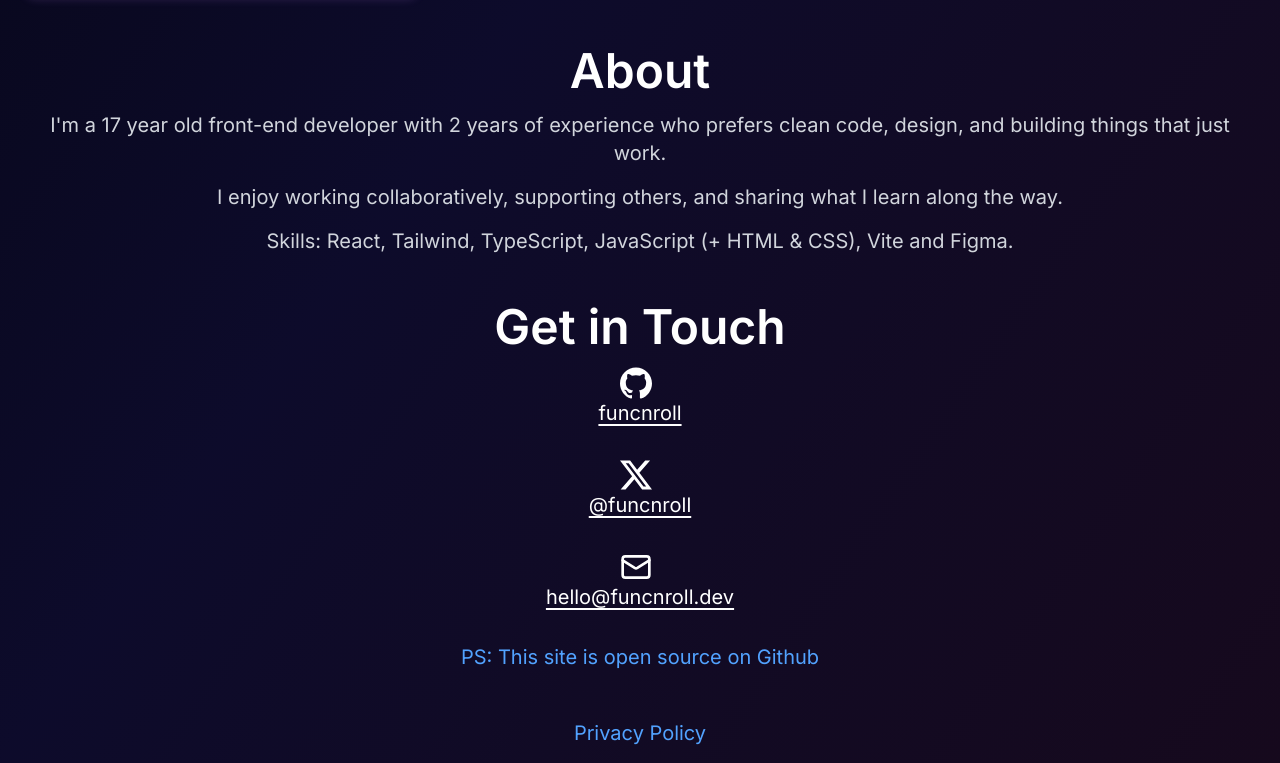
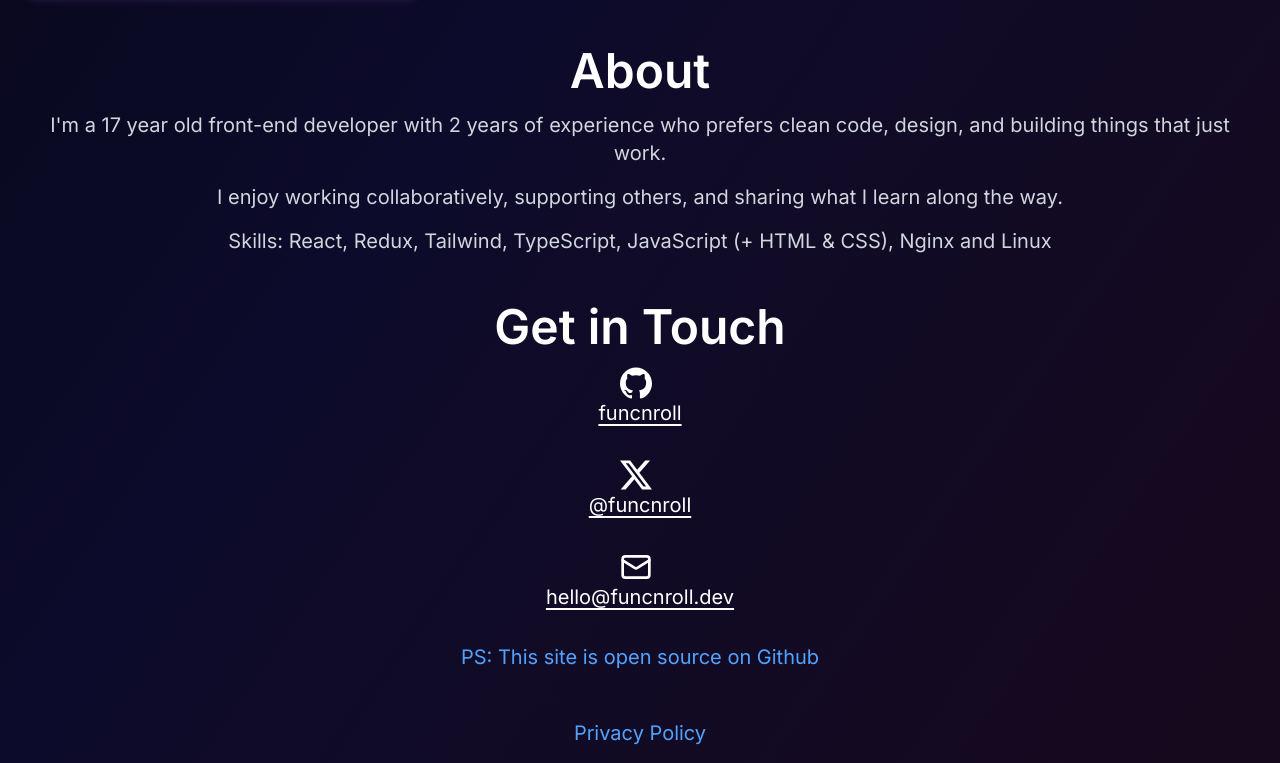
Before and after one commit to funcnroll/funcnroll.dev, a React (Vite) app: page / in a window 1280 px wide. Shown: the part 1077-1840 px from the top of the page. Built offline with nearby package versions, Linux system fonts and the light colour scheme.

Commit message:
Update skills

```diff
--- a/src/components/About.jsx
+++ b/src/components/About.jsx
@@ -16,8 +16,8 @@ function About() {
           learn along the way.
         </GeneralParagraph>
         <GeneralParagraph>
-          Skills: React, Tailwind, TypeScript, JavaScript (+ HTML & CSS), Vite
-          and Figma.
+          Skills: React, Redux, Tailwind, TypeScript, JavaScript (+ HTML & CSS),
+          Nginx and Linux
         </GeneralParagraph>
       </div>
     </Section>
```
